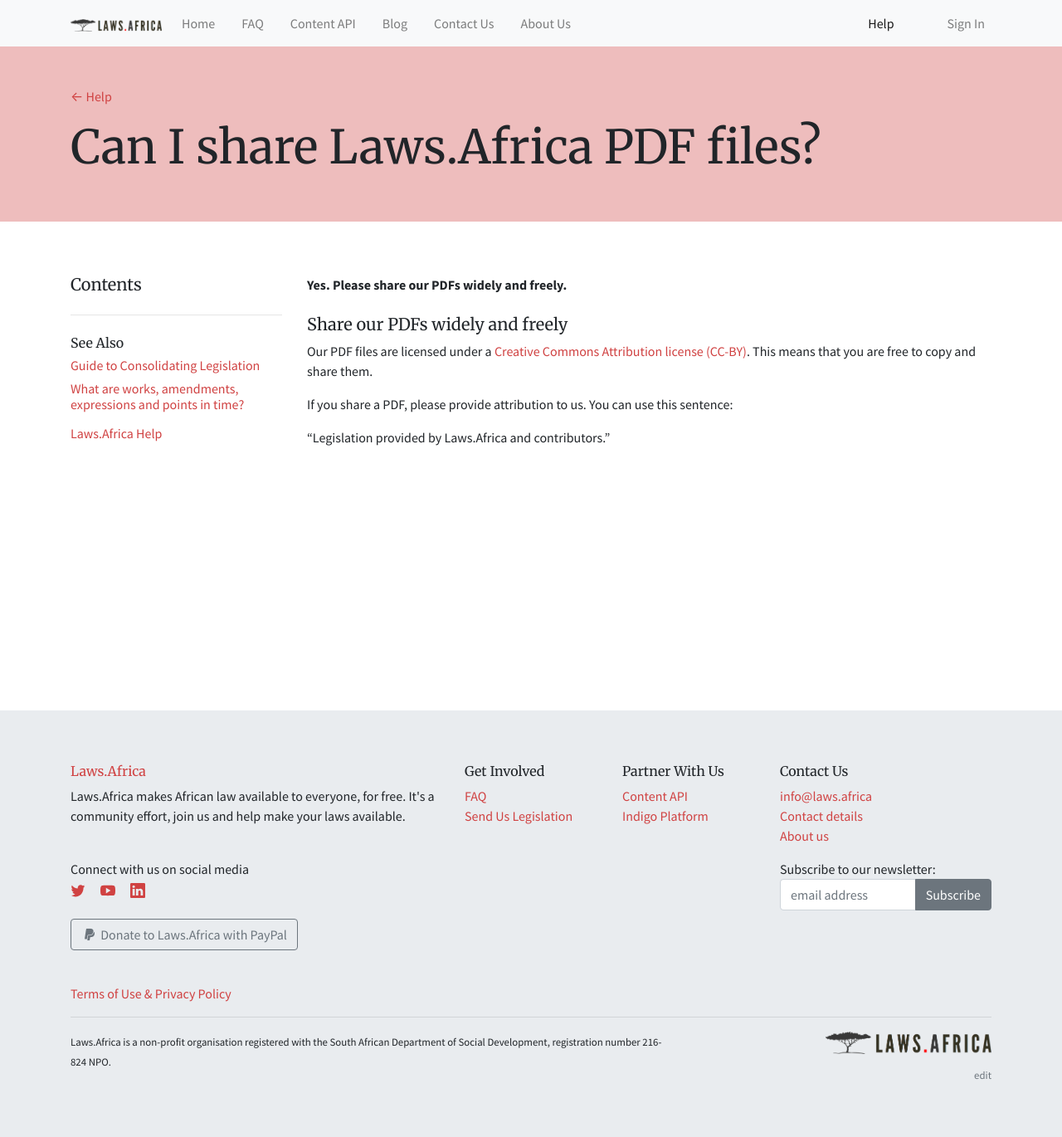
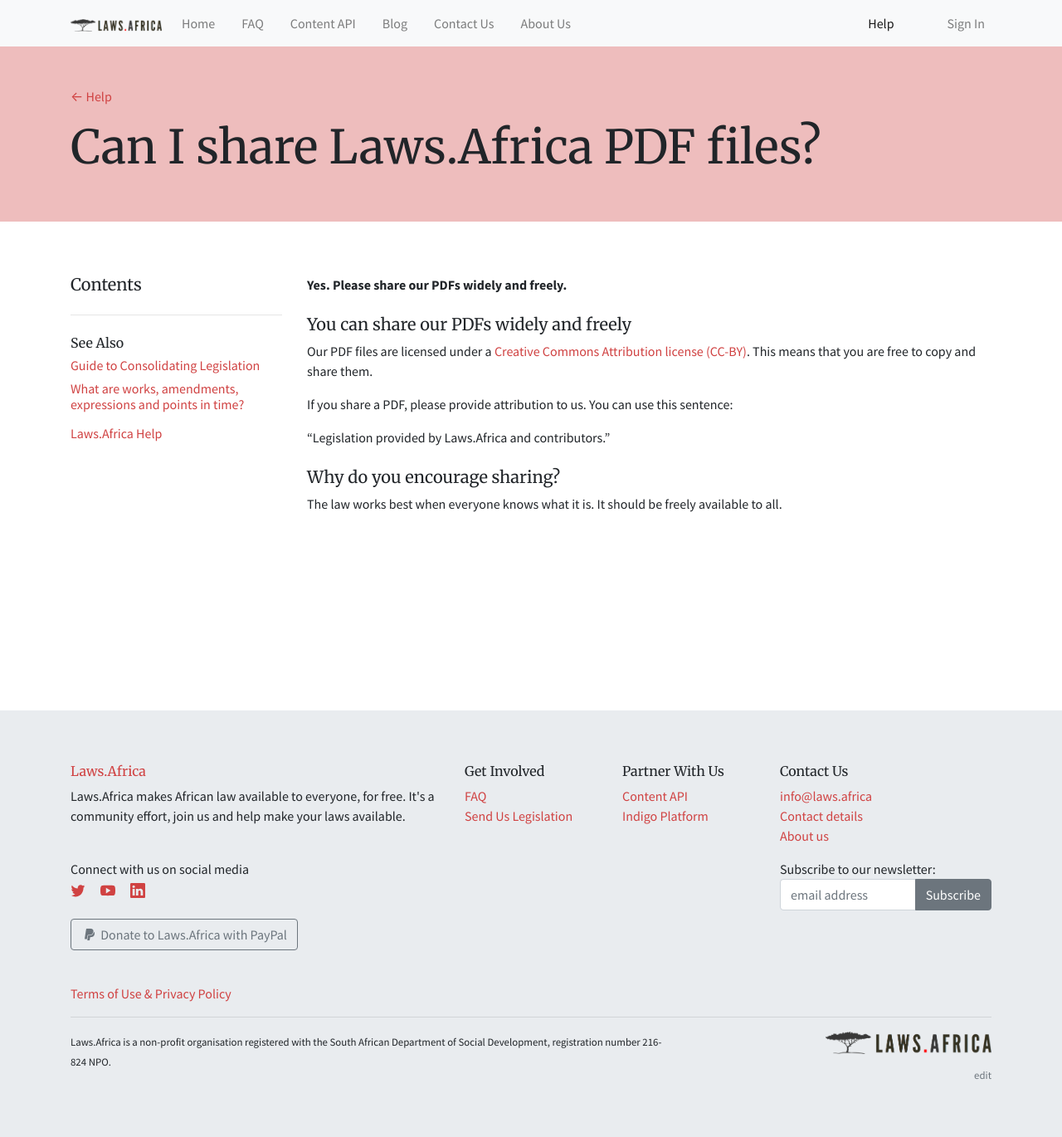
Before and after one commit to laws-africa/laws-africa.github.io, a Jekyll site: the page built from _help/pdf-cc-by.markdown, in a window 1280 px wide. Shown: the whole page at 83% size. Built offline with Jekyll 4.4.1, drawn with Linux system fonts in a browser that asks for light colours; nearby versions of some CDN libraries.

Commit message:
Updated Pdf Cc By

```diff
--- a/_help/pdf-cc-by.markdown
+++ b/_help/pdf-cc-by.markdown
@@ -5,10 +5,14 @@
 
 **Yes. Please share our PDFs widely and freely.**
 
-### Share our PDFs widely and freely
+### You can share our PDFs widely and freely
 
 Our PDF files are licensed under a [Creative Commons Attribution license (CC-BY)](https://creativecommons.org/licenses/by/4.0/). This means that you are free to copy and share them.
 
 If you share a PDF, please provide attribution to us. You can use this sentence:
 
 > "Legislation provided by Laws.Africa and contributors."
+
+### Why do you encourage sharing?
+
+The law works best when everyone knows what it is. It should be freely available to all.
```
